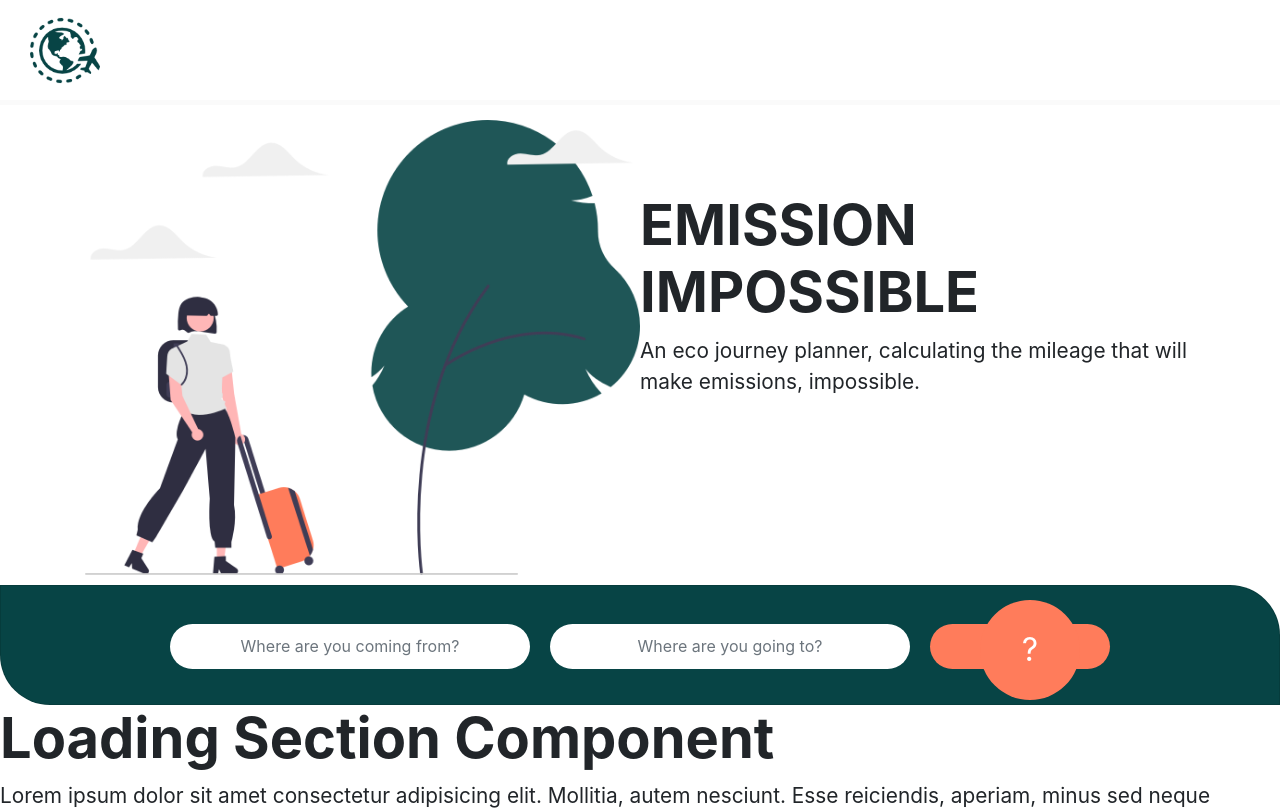
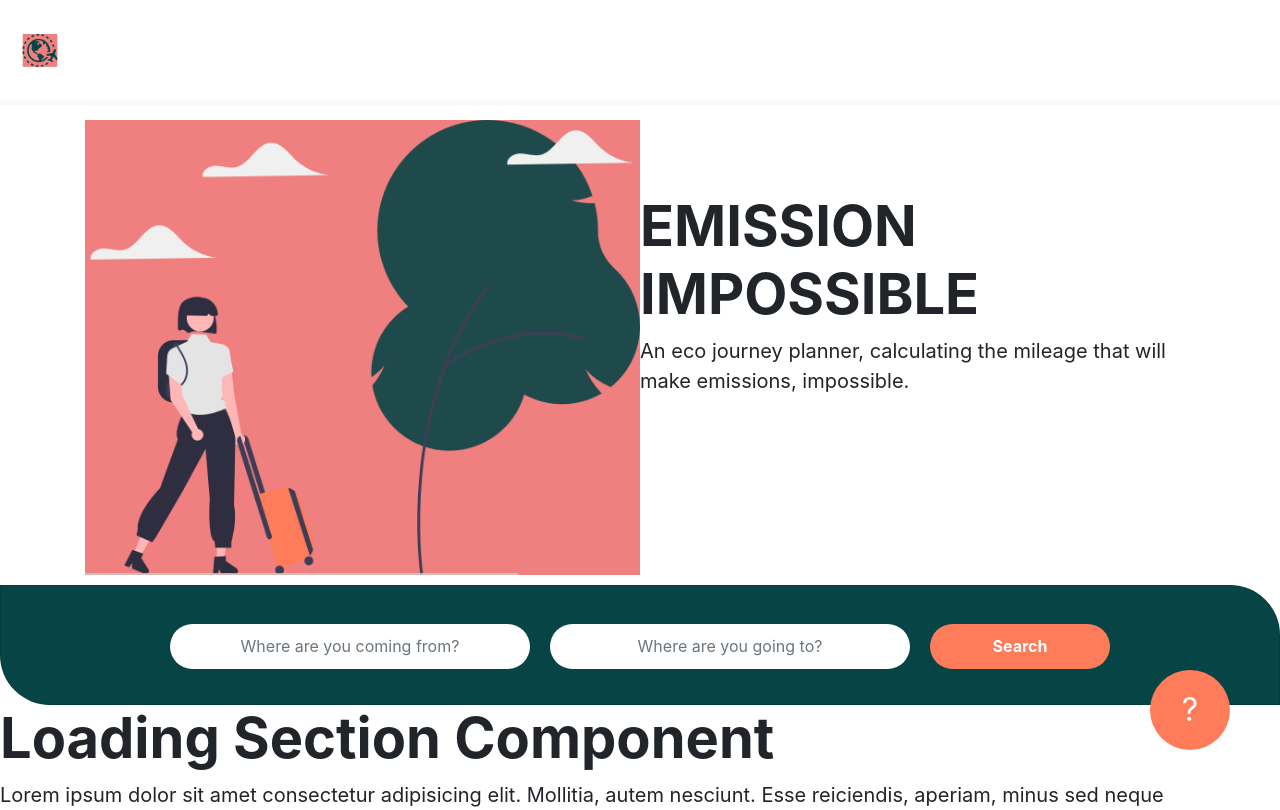
Before and after one commit to SchoolOfCode/w20_final-project-team-e, a React (Create React App) app: page / in a window 1280 px wide. Shown: the top 810 px of the page. Built offline with nearby package versions, Linux system fonts and the light colour scheme.

Commit message:
fixed scroll and modal button

```diff
--- a/package.json
+++ b/package.json
@@ -7,6 +7,7 @@
     "@testing-library/jest-dom": "^5.14.1",
     "@testing-library/react": "^11.2.7",
     "@testing-library/user-event": "^12.8.3",
+    "body-scroll-lock": "^4.0.0-beta.0",
     "emotion-theming": "^11.0.0",
     "react": "^17.0.2",
     "react-dom": "^17.0.2",
--- a/src/components/App/App.js
+++ b/src/components/App/App.js
@@ -12,6 +12,11 @@ import HelpModal from "../HelpModal/HelpModal";
 
 //Set state for the form data
 export default function App() {
+  const bodyScrollLock = require("body-scroll-lock");
+  const disableBodyScroll = bodyScrollLock.disableBodyScroll;
+  const enableBodyScroll = bodyScrollLock.enableBodyScroll;
+  const targetElement = document.querySelector("body");
+
   //State - to/from
   const initialFormData = {
     from: "",
@@ -109,9 +114,15 @@ export default function App() {
     setTimeout(() => {
       window.location = "#results-section";
     }, 3000);
+    //now show results card
   };
 
   const [openModal, setOpenModal] = useState(false);
+  if (openModal === true) {
+    disableBodyScroll(targetElement);
+  } else {
+    enableBodyScroll(targetElement);
+  }
 
   return (
     <div className="app">
@@ -130,7 +141,7 @@ export default function App() {
       <button
         className="openModalBtn"
         onClick={() => {
-          setOpenModal(true);
+          setOpenModal(!openModal);
         }}
       >
         ?
--- a/src/components/HelpModal/HelpModal.css
+++ b/src/components/HelpModal/HelpModal.css
@@ -1,16 +1,17 @@
 .openModalBtn {
   position: sticky;
-  bottom: 100px;
+  bottom: 50px;
   float: right;
-  margin: 200px;
-  width: 100px;
-  height: 100px;
+  margin: 50px;
+  width: 2.5em;
+  height: 2.5em;
   border: none;
   border-radius: 50%;
   background-color: #ff7c5b;
   color: white;
   cursor: pointer;
   font-size: xx-large;
+  z-index: 3;
 }
 
 .modalBackground {
@@ -22,22 +23,66 @@
   display: flex;
   justify-content: center;
   align-items: center;
+  z-index: 2;
 }
 
 .modalContainer {
-  position: absolute;
-  top: 0;
-  width: 75vw;
+  position: fixed;
+  top: 10%;
+  bottom: 10%;
+  width: 75%;
+  padding: 3em;
   display: flex;
-  flex-direction: column;
-  justify-content: left;
-  padding: 150px;
+  flex-flow: row nowrap;
+  /* justify-content: space-between;
+  align-items: center;
+  align-content: space-around; */
   border-radius: 20px;
   background-color: white;
   box-shadow: rgba(0, 0, 0, 0.35) 0px 5px 15px;
 }
 
-/* .modalContainer .body {
+.modalText {
+  display: flex;
+  flex-direction: column;
+  overflow-y: scroll;
+  overflow-x: hidden;
+  background-color: #ff7c5b;
+  width: 50%;
+}
+
+img {
+  display: flex;
+  width: 50%;
+  justify-content: flex-end;
+  background-color: lightcoral;
+}
+
+p {
+  font-size: 1.25em;
+}
+
+h2 {
+  font-size: 2em;
+  font-weight: bold;
+}
+/* Hide scrollbar for Chrome, Safari and Opera */
+.modalText::-webkit-scrollbar {
+  display: none;
+}
+
+/* Hide scrollbar for IE, Edge and Firefox */
+.modalText {
+  -ms-overflow-style: none; /* IE and Edge */
+  scrollbar-width: none; /* Firefox */
+}
+
+/* need to insert mdia query to handle modal button
+need to insert scroll
+need to move button up z index
+need to  arrange notes and images in columns*/
+
+/* .modalContainer body {
   flex: 50%;
   display: flex;
   justify-content: center;
@@ -45,17 +90,3 @@
   font-size: 1.7rem;
   text-align: center;
 } */
-
-.modalCloseBtn {
-  display: flex;
-  float: right;
-  background-color: transparent;
-  border: none;
-  font-size: 50px;
-  cursor: pointer;
-}
-
-/* need to insert mdia query to handle modal button
- need to insert scroll
- need to move button up z index
- need to  arrange notes and images in columns*/
--- a/src/components/HelpModal/HelpModal.js
+++ b/src/components/HelpModal/HelpModal.js
@@ -1,34 +1,38 @@
 import React from "react";
 import "./HelpModal.css";
+import helpModalImage from "../../images/help_modal_illustration.png";
 
 export default function HelpModal({ closeModal }) {
   return (
     <div className="modalBackground">
       <div className="modalContainer">
-        <div>
+        {/* <div>
           <button
             className="modalCloseBtn"
             onClick={() => {
               closeModal(false);
+              enableBodyScroll(targetElement);
             }}
           >
-            X
+            x
           </button>
-        </div>
+        </div> */}
+        <div className="modalText">
           <div className="modalTitle1">
-          <h1>About our Eco Journey Planner</h1>
+            <h2>About our Eco Journey Planner</h2>
           </div>
           <div className="modalBody1">
             <p>
               Emission Impossible is on a journey to help make emissions
-            impossible. We’ll help you get better informed about your journey’s
-            environmental impact, routes and modes of transport that can help
-            cut down on emissions or ways to offset your carbon quota. Pop in
-            where you want to go and we’ll help you plan a greener route!{" "}
+              impossible. We’ll help you get better informed about your
+              journey’s environmental impact, routes and modes of transport that
+              can help cut down on emissions or ways to offset your carbon
+              quota. Pop in where you want to go and we’ll help you plan a
+              greener route!{" "}
             </p>
           </div>
           <div className="modalTitle2">
-          <h1>Creating an account</h1>
+            <h2>Creating an account</h2>
           </div>
           <div className="modalBody2">
             <p>
@@ -37,15 +41,19 @@ export default function HelpModal({ closeModal }) {
             </p>
           </div>
           <div className="modalTitle3">
-          <h1>Connect with </h1>
+            <h2>Connect with others</h2>
           </div>
           <div className="modalBody3">
             <p>
               Tackling the dilemmas around the environment can often feel like a
               solo slog. Connect with our community of eco journey planners,
-            asking questions, finding solutions and plotting a greener route for
-            the future.{" "}
+              asking questions, finding solutions and plotting a greener route
+              for the future.{" "}
             </p>
+          </div>
+        </div>
+        <div className="modalImage">
+          <img src={helpModalImage} alt="lady with suitcase"></img>
         </div>
       </div>
     </div>
--- a/src/components/Menu/Menu.css
+++ b/src/components/Menu/Menu.css
@@ -3,6 +3,8 @@
   height: 100px;
   box-shadow: 0 5px 0 0px #fafafa;
   padding: 0;
+  position: sticky;
+  z-index: 1;
 }
 .nav-logo {
   transform: scale(0.7);
```
Also changed, not shown: 1 other file (tests, documents, lock files or other folders). Lines whose indentation alone changed are shown as unchanged.
